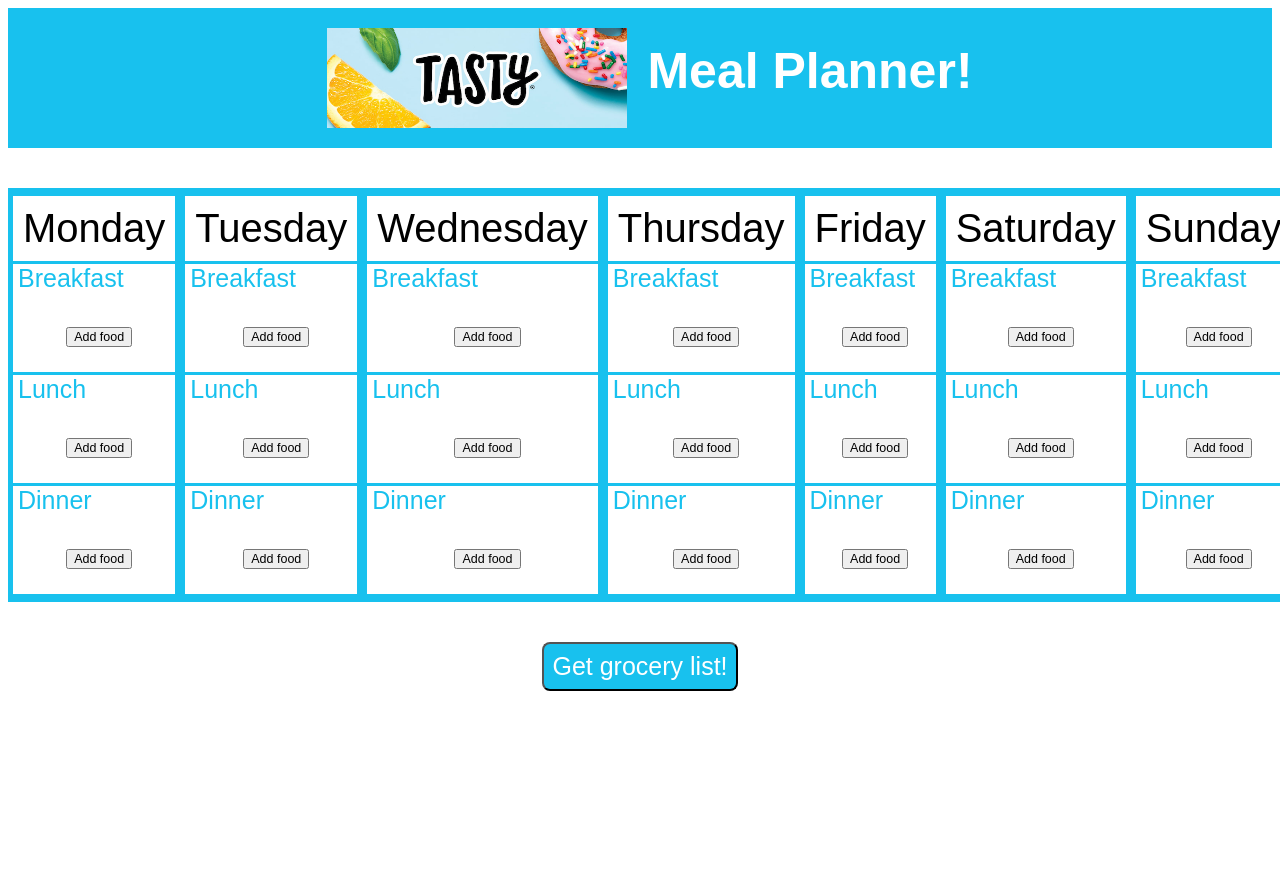
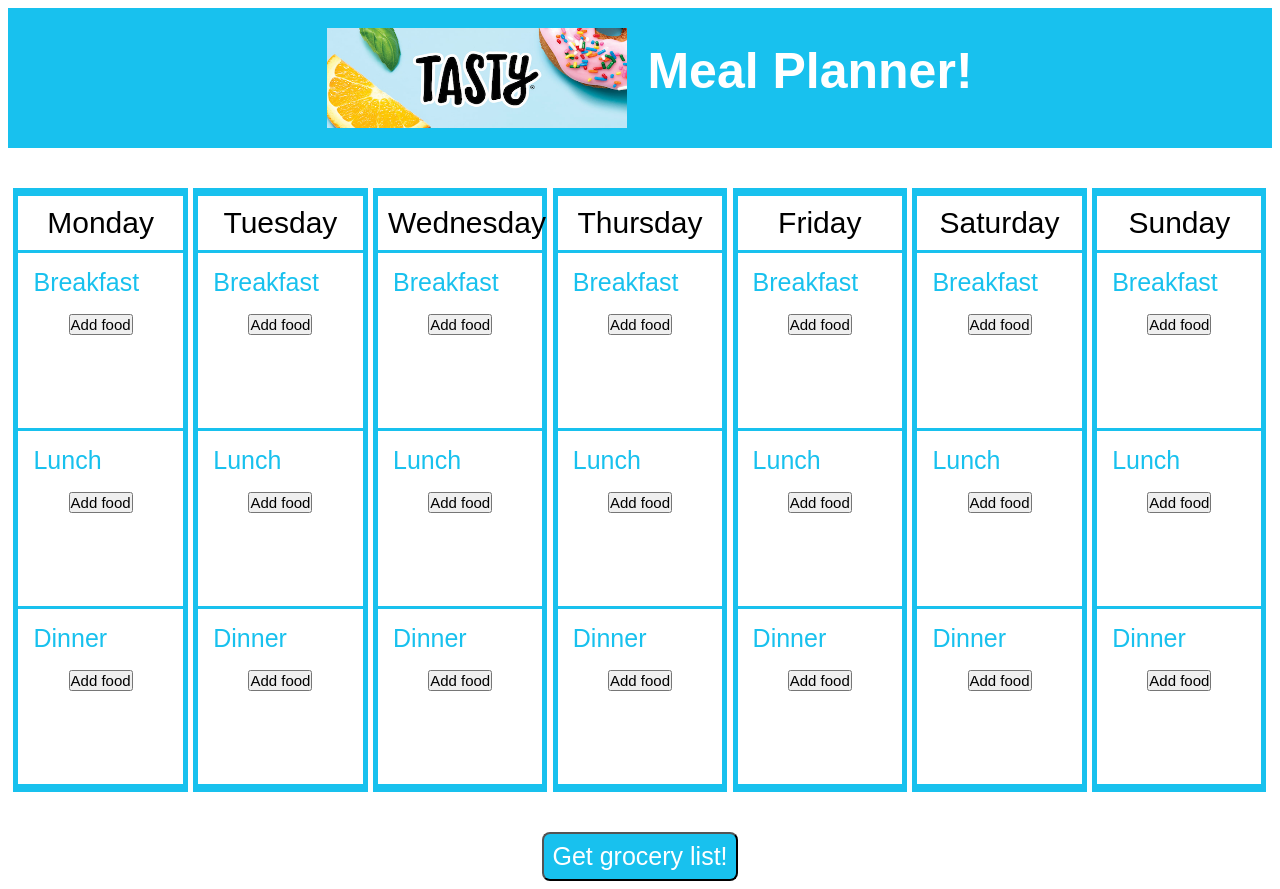
Before and after one commit to johnphilip283/TastyMealPlanner, a React (Create React App) app: page / in a window 1280 px wide. Before the commit the page ends 800 px from the top, so only its background shows below. Built offline with nearby package versions, Linux system fonts and the light colour scheme; a web font is replaced by a local one.

Commit message:
submitted food will appear on the home page

```diff
--- a/src/App.js
+++ b/src/App.js
@@ -9,14 +9,14 @@ export default class App extends Component {
   constructor(props) {
     super(props);
     this.state = {
-      monday: {},
-      tuesday: {},
-      wednesday: {},
-      thursday: {},
-      friday: {},
-      saturday: {},
-      sunday: {}
-    };
+      monday: [],
+      tuesday: [],
+      wednesday: [],
+      thursday: [],
+      friday: [],
+      saturday: [],
+      sunday: [],
+    }
   }
 
   async componentDidMount() {
@@ -40,7 +40,8 @@ export default class App extends Component {
           <HomeHeaderBar/>
         </div>
         <Router>
-          <Route exact path="/" component={Home}/>
+          <Route exact path='/' render={(props) => <Home fullWeekInfo={this.state} {...props}/>}/>
+          <Route path='/home' render={(props) => <Home fullWeekInfo={this.state} {...props}/>}/>
           <Route path='/day/:value' render={this.fullWeekRenderer}/>
         </Router>
       </>
--- a/src/components/DayOfWeekCard.js
+++ b/src/components/DayOfWeekCard.js
@@ -10,9 +10,9 @@ export default class DayOfWeekCard extends Component {
         <div className='day-of-week'>
           {this.props.value}
         </div>
-        <MealCard name='Breakfast' day={this.props.value}/>
-        <MealCard name='Lunch' day={this.props.value}/>
-        <MealCard name='Dinner' day={this.props.value}/>
+        <MealCard name='Breakfast' day={this.props.value} food={this.props.mealInfo.breakfast}/>
+        <MealCard name='Lunch' day={this.props.value} food={this.props.mealInfo.lunch}/>
+        <MealCard name='Dinner' day={this.props.value} food={this.props.mealInfo.dinner}/>
       </div>
     );
   }
--- a/src/components/FullDayOfWeek.js
+++ b/src/components/FullDayOfWeek.js
@@ -26,15 +26,17 @@ export default class FullDayOfWeek extends Component {
     this.setState({
       [meal]: mealChange
     })
+    // console.log(this.state);
   };
 
   submitChangesToHome = () => {
+    // console.log(this.state);
     this.props.onDayOfWeekChange({ ...this.state });
   };
 
   render() {
     return (
-      <>
+      <div className='full-day-of-week-container'>
         <h1>{this.props.match.params.value.toUpperCase()}</h1>
         <FullMeal mealName='Breakfast' onMealChange={this.onMealChange('breakfast')}/>
         <FullMeal mealName='Lunch' onMealChange={this.onMealChange('lunch')}/>
@@ -42,11 +44,12 @@ export default class FullDayOfWeek extends Component {
       {/*
       ~~ Do cool stuff ~~
       */}
-        <Link to={`/home`}>
-          <button type='button' onClick={this.submitChangesToHome}>Submit day!</button>
-        </Link>
-      </>
+        <div>
+          <Link to={`/home`}>
+            <button type='button' onClick={this.submitChangesToHome}>Submit day!</button>
+          </Link>
+        </div>
+      </div>
     );
   }
-
 }
--- a/src/components/FullMeal.js
+++ b/src/components/FullMeal.js
@@ -15,6 +15,7 @@ export default class FullMeal extends Component {
     this.setState({
       mealContent: event.target.value
     })
+    // console.log(this.state);
   };
 
   render() {
--- a/src/components/MealCard.js
+++ b/src/components/MealCard.js
@@ -9,6 +9,9 @@ export default class MealCard extends Component {
       <div className='meal-container'>
         <div className='label'>
           <p>{this.props.name}</p>
+          <div className='meal-card-food'>
+            <p>{this.props.food}</p>
+          </div>
           <div className='add-food-button-container'>
             <Link to={`/day/${this.props.day.toLowerCase()}#${this.props.name.toLowerCase()}`}>
               <button>Add food</button>
--- a/src/components/styles/DayOfWeekCard.scss
+++ b/src/components/styles/DayOfWeekCard.scss
@@ -2,11 +2,14 @@
     border-style: solid;
     border-color: #18c1ee;
     border-width: 5px;
-    flex-basis: 10%;
+    display: flex;
+    flex-direction: column;
+    justify-content: space-evenly;
+    width: 13%;
 }
 
 .day-of-week {
-    font-size: 40px;
+    font-size: 30px;
     text-align: center;
     border-top-style: solid;
     border-top-color: #18c1ee;
--- /dev/null
+++ b/src/components/styles/FullDayOfWeek.scss
@@ -0,0 +1,3 @@
+.full-day-of-week-container {
+    margin-left: 100px;
+}
--- a/src/components/styles/MealCard.scss
+++ b/src/components/styles/MealCard.scss
@@ -2,14 +2,14 @@
   color: #18c1ee;
   font-size: 25px;
   text-align: left;
-  position: relative;
-  top: -25px;
-  left: 5px;
+  padding: 5px;
+  height: 165px;
 }
 
 .meal-container {
   border-bottom-style: solid;
   border-bottom-color: #18c1ee;
+  height: 175px;
 }
 
 .add-food-button-container {
@@ -18,6 +18,19 @@
 
 button {
   text-align: center;
-  font-size: 50%;
+  font-size: 15px;
   display: inline-block;
+  padding: 0px;
 }
+
+.meal-card-food {
+  color: black;
+  font-size: 20px;
+  text-align: left;
+  padding: 0px;
+  margin: 0px;
+}
+
+p {
+  margin: 10px;
+}
--- a/src/pages/Home.js
+++ b/src/pages/Home.js
@@ -5,22 +5,18 @@ import './styles/Home.scss';
 export default class Home extends Component {
   constructor(props) {
     super(props);
-    this.state = {
-      GroceryListData: []
-    }
+    this.state = {}
   }
 
   render() {
-
     const days = ['Monday', 'Tuesday', 'Wednesday', 'Thursday', 'Friday', 'Saturday', 'Sunday'];
-
     return (
       <div className='home-container'>
         <div className='home-content'>
           <div className='home-planner-cards'>
             <div className='planner-card'>
               {
-                days.map(day => <DayOfWeekCard value={day}/>)
+                days.map(day => <DayOfWeekCard value={day} mealInfo={this.props.fullWeekInfo[day.toLowerCase()]}/>)
               }
             </div>
           </div>
--- a/src/server.js
+++ b/src/server.js
@@ -20,7 +20,7 @@ app.get('/api/ingredients/text', async (req, res) => {
   const resp = JSON.parse(response.text)
   const ingredient_list = []
   const components = resp.results[0].sections[0].components
-  for (var i = 0, len = components.length; i < len; ++i) {
+  for (let i = 0, len = components.length; i < len; i++) {
     const ingredient_info = components[i].raw_text
     if (ingredient_info !== 'n/a') {
       ingredient_list.push(ingredient_info)
```
